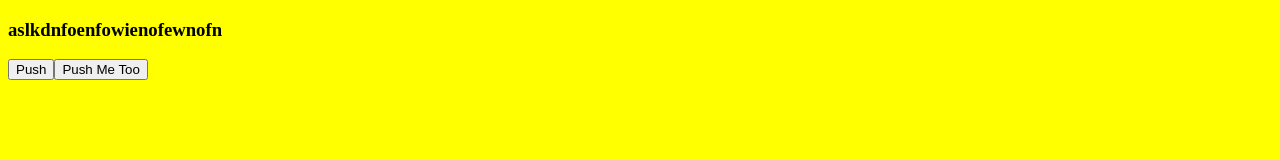
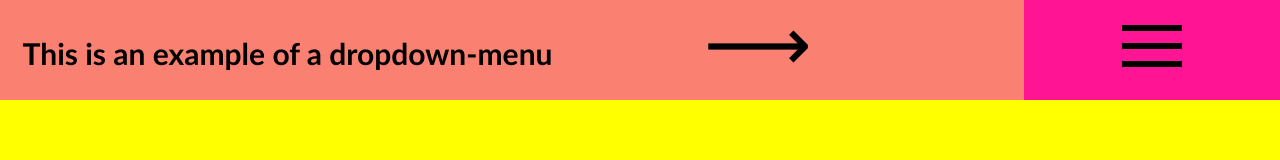
Before and after one commit to AlvinBirley/dropdown-menu, a website built with webpack: page src/template.html in a window 1280 px wide. Built offline with nearby package versions, Linux system fonts and the light colour scheme.

Commit message:
Build nav bar and style it

```diff
--- a/src/index.js
+++ b/src/index.js
@@ -1,4 +1 @@
-import "./styles.css";
-import { greeting } from "./greeting.js";
-
-console.log(greeting);
+import './styles.css';
--- a/src/styles.css
+++ b/src/styles.css
@@ -1,4 +1,58 @@
 /* styles.css */
 body {
+  display: flex;
+  align-content: start;
   background-color: yellow;
+  padding: 0;
+  margin:0;
 }
+
+.nav-bar {
+display: flex;
+width: 100%;
+height: 100px;
+background-color: deeppink;
+}
+.nav-text {
+display: flex;
+align-content: center;
+height: 100%;
+width: 55%;
+background-color: salmon;
+}
+
+.nav-text h3  {
+  font-family:'Gill Sans', 'Gill Sans MT', Calibri, 'Trebuchet MS', sans-serif;
+  font-size: 30px;
+  padding-left: .75em;
+  margin-top: 35px;
+}
+
+.arrow {
+  height: 100%;
+  width: 25%;
+  background-color: salmon;
+
+}
+
+span {
+  font-size: 75px;
+}
+
+.hamburger {
+display: flex;
+flex-direction: column;
+align-items: center;
+justify-content: center;
+height: 100%;
+width: 20%;
+background-color: deeppink;
+margin-top: -10px;
+}
+
+.lil-burger-divs {
+  width: 60px;
+  height: 6px;
+  background-color: black;
+  margin-top: 12px;
+}
--- a/src/template.html
+++ b/src/template.html
@@ -3,10 +3,19 @@
   <head>
     <meta charset="UTF-8" />
     <meta name="viewport" content="width=device-width, initial-scale=1.0" />
-    <title>Document</title>
+    <title>Dropdown-menu</title>
+    <link rel="stylesheet"
+         href="https://fonts.googleapis.com/icon?family=Material+Icons">
   </head>
   <body>
-    <div><h3>aslkdnfoenfowienofewnofn</h3></div>
-    <div class="buttons"><button>Push</button><button>Push Me Too</button></div>
+  <div class="nav-bar">
+    <div class="nav-text"><h3>This is an example of a dropdown-menu </h3></div>
+    <div class="arrow"><span>&#10230;</span></div>
+    <div class="hamburger">
+      <div class="lil-burger-divs"></div>
+      <div class="lil-burger-divs"></div>
+      <div class="lil-burger-divs"></div>
+    </div>
+  </div>
   </body>
 </html>
```
